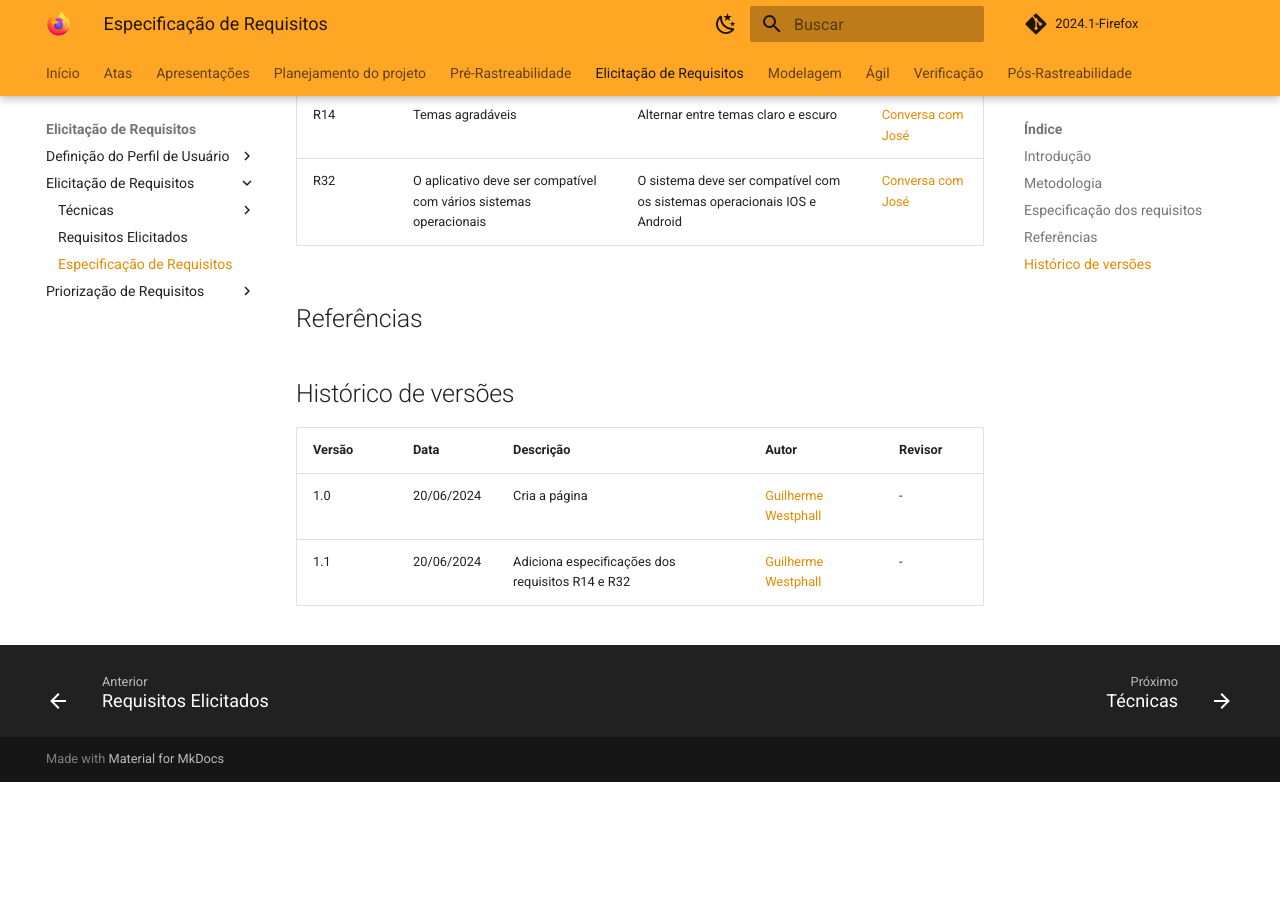
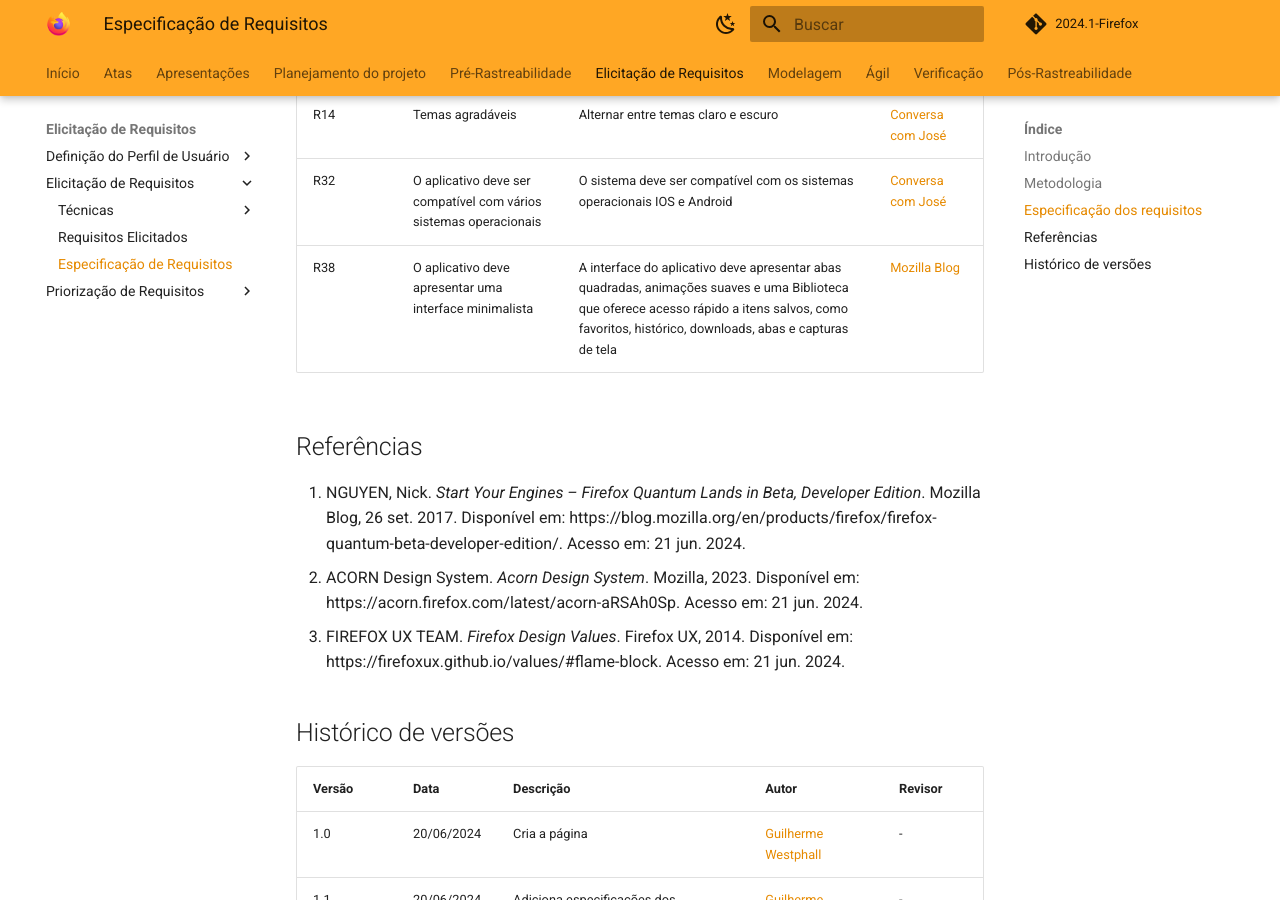
Before and after one commit to martinsglucas/Requisitos-de-Software, an MkDocs documentation site: the page built from docs/elicitacao/tecnicas/espec_requisitos.md, in a window 1280 px wide and 900 px high, scrolled down 500 px. Built offline with MkDocs 1.6.1 and Material for MkDocs 9.7.7, drawn with Linux system fonts in a browser that asks for light colours; comment, search, counter and statistics services are not loaded; before the commit the page ends 1282 px from its top, so only the background shows below that.

Commit message:
update: add espec R38

```diff
--- a/docs/elicitacao/tecnicas/espec_requisitos.md
+++ b/docs/elicitacao/tecnicas/espec_requisitos.md
@@ -12,8 +12,15 @@
 | --------- | ----------------------------------------------------------------- | ------------------------------------------------------------------------ | ----------------------------------------------- |
 | R14       | Temas agradáveis                                                  | Alternar entre temas claro e escuro                                      | [Conversa com José](../tecnicas/assets/J1.jpeg) |
 | R32       | O aplicativo deve ser compatível com vários sistemas operacionais | O sistema deve ser compatível com os sistemas operacionais IOS e Android | [Conversa com José](../tecnicas/assets/J2.jpeg) |
+| R38 | O aplicativo deve apresentar uma interface minimalista | A interface do aplicativo deve apresentar  abas quadradas, animações suaves e uma Biblioteca que oferece acesso rápido a itens salvos, como favoritos, histórico, downloads, abas e capturas de tela | [Mozilla Blog](../tecnicas/assets/M1.png) |
+
 
 ## Referências
+
+1. NGUYEN, Nick. *Start Your Engines – Firefox Quantum Lands in Beta, Developer Edition*. Mozilla Blog, 26 set. 2017. Disponível em: https://blog.mozilla.org/en/products/firefox/firefox-quantum-beta-developer-edition/. Acesso em: 21 jun. 2024.
+2. ACORN Design System. *Acorn Design System*. Mozilla, 2023. Disponível em: https://acorn.firefox.com/latest/acorn-aRSAh0Sp. Acesso em: 21 jun. 2024.
+3. FIREFOX UX TEAM. *Firefox Design Values*. Firefox UX, 2014. Disponível em: https://firefoxux.github.io/values/#flame-block. Acesso em: 21 jun. 2024.
+
 
 ## Histórico de versões
 
```
Also changed, not shown: docs/elicitacao/tecnicas/assets/M1.png (added).
